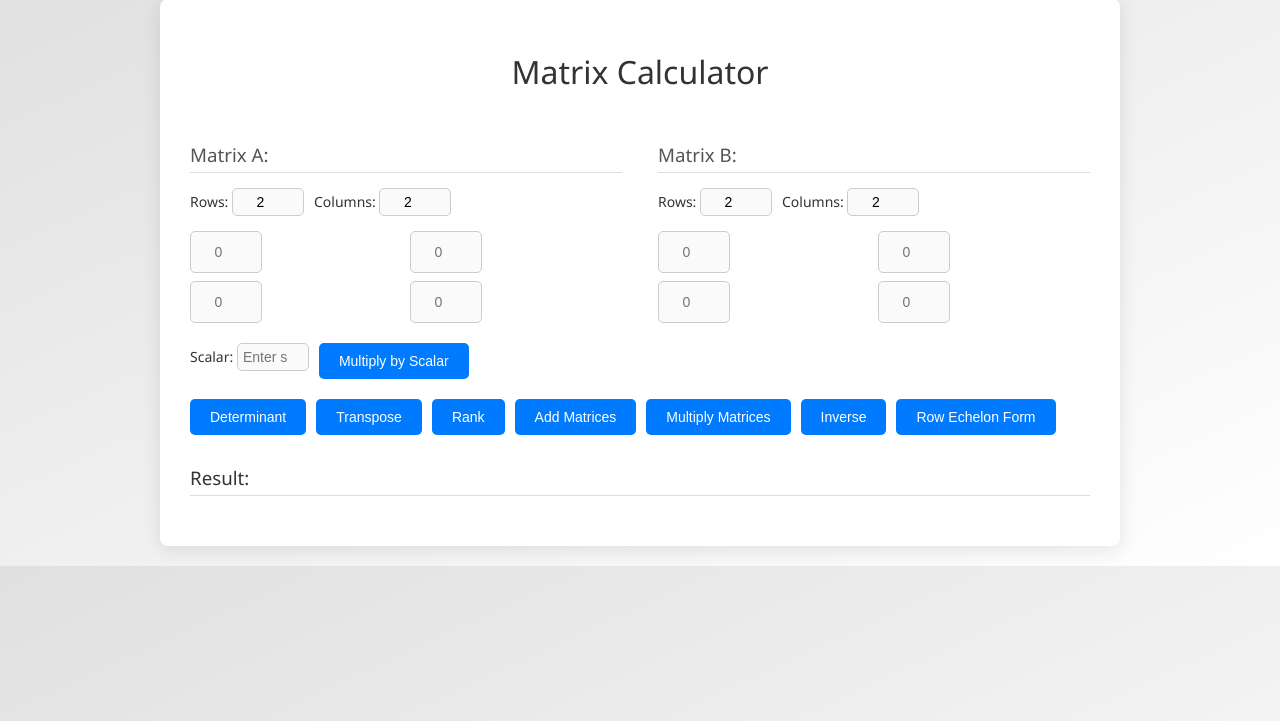
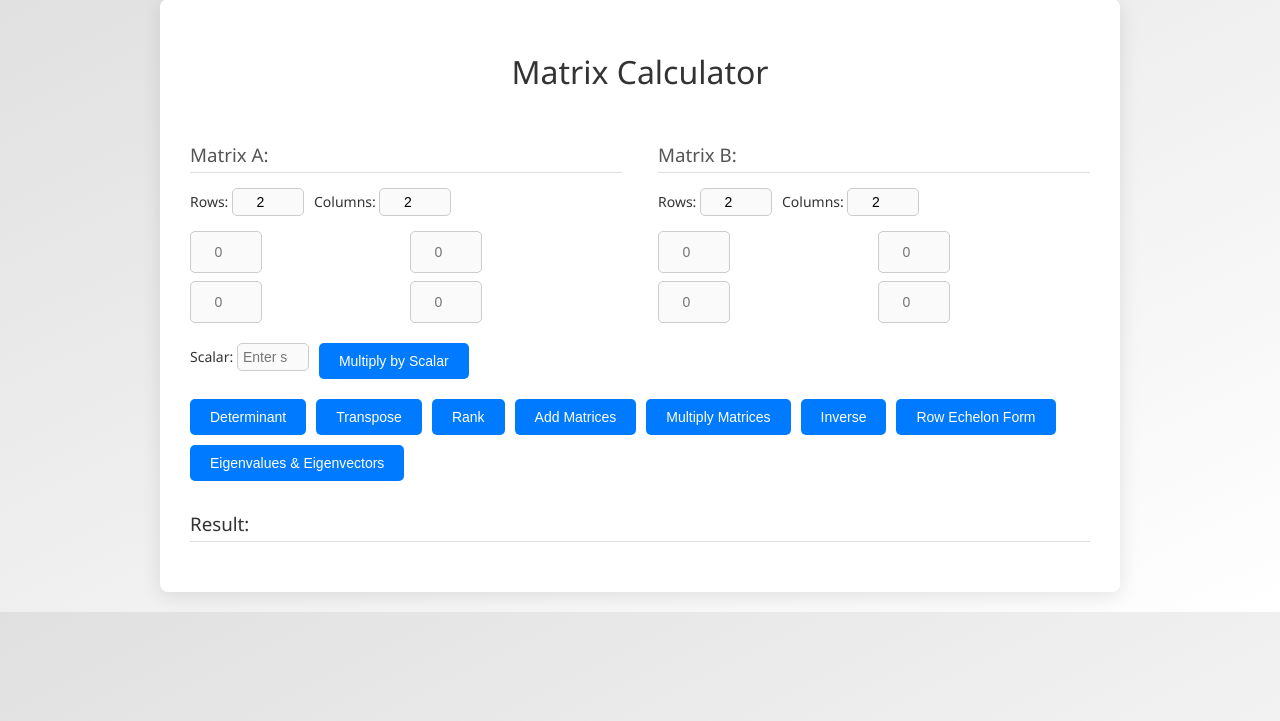
Before and after one commit to FanchonSora/Matrix-Calculator-Web, a Flask app: page / in a window 1280 px wide. Shown: the part 21-742 px from the top of the page. Run offline with Flask 3, Linux system fonts and the light colour scheme.

Commit message:
add eigenvalues

```diff
--- a/matrix_calculator/app.py
+++ b/matrix_calculator/app.py
@@ -91,6 +91,26 @@ def matrix_operations():
             result['row_echelon_A'] = row_echelon(matrixA).tolist()
             if matrixB is not None:
                 result['row_echelon_B'] = row_echelon(matrixB).tolist()
+        elif operation == 'eigen':
+             # Calculate eigenvalues and eigenvectors for Matrix A
+            if matrixA.shape[0] == matrixA.shape[1]:
+                w_A, v_A = np.linalg.eig(matrixA)
+                # Convert to list; eigenvalues can be 1D so we'll wrap them in a 2D list for neat display
+                result['eigenvalues_A'] = [w_A.tolist()]
+                # eigenvectors_A will already be 2D
+                result['eigenvectors_A'] = v_A.tolist()
+            else:
+                result['eigenvalues_A'] = "Matrix A is not square."
+                result['eigenvectors_A'] = "Matrix A is not square."
+            # Calculate eigenvalues and eigenvectors for Matrix B
+            if matrixB is not None and matrixB.shape[0] == matrixB.shape[1]:
+                w_B, v_B = np.linalg.eig(matrixB)
+                result['eigenvalues_B'] = [w_B.tolist()]
+                result['eigenvectors_B'] = v_B.tolist()
+            else:
+                result['eigenvalues_B'] = "Matrix B is not square."
+                result['eigenvectors_B'] = "Matrix B is not square."
+
         else:
             raise ValueError("Unsupported operation or invalid input.")
         return jsonify(result)
--- a/matrix_calculator/templates/index.html
+++ b/matrix_calculator/templates/index.html
@@ -189,6 +189,7 @@
                 <button type="button" onclick="calculate('A * B')">Multiply Matrices</button>
                 <button type="button" onclick="calculate('inverse')">Inverse</button>
                 <button type="button" onclick="calculate('row_echelon')">Row Echelon Form</button>
+                <button type="button" onclick="calculate('eigen')">Eigenvalues & Eigenvectors</button>
             </div>
         </form>
         <div id="result-section" class="result-section">
```
